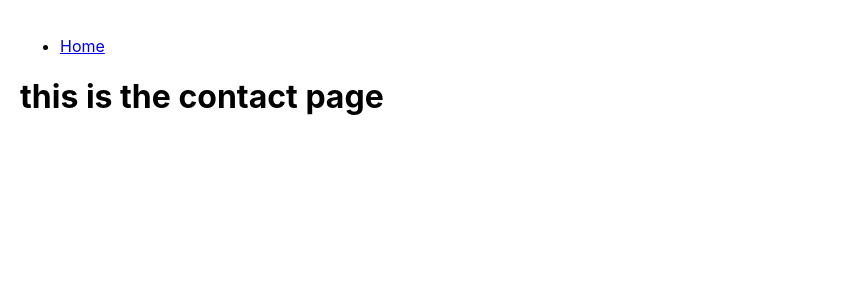
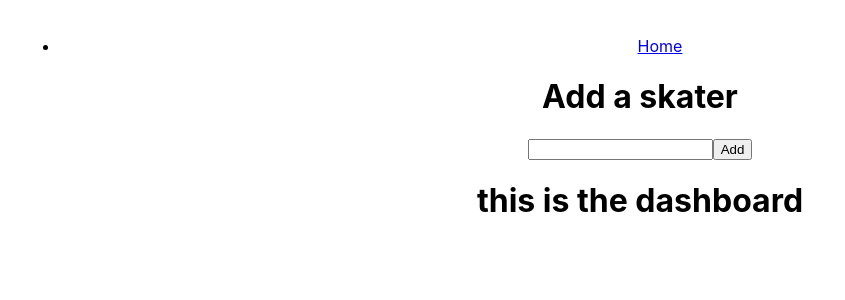
Before and after one commit to helioshe4/Shorttrack-Results, a React (Create React App) app in the folder client/: page /dashboard in a window 1280 px wide. Shown: the top 300 px of the page, without its empty margins (0-845 px from the left). Built offline with nearby package versions, Linux system fonts and the light colour scheme.

Commit message:
implemented adding skater

```diff
--- a/client/src/App.js
+++ b/client/src/App.js
@@ -2,7 +2,6 @@ import React, { useState } from "react";
 import { BrowserRouter, Routes, Route, Navigate } from "react-router-dom";
 import Home from "./components/pages/Home";
 import Login from "./components/pages/Login";
-import LoginContainer from "./containers/LoginContainer";
 import Dashboard from "./components/pages/Dashboard";
 import NoPage from "./components/pages/NoPage";
 
--- /dev/null
+++ b/client/src/components/AddSkater.jsx
@@ -0,0 +1,64 @@
+import React, { useState } from "react";
+
+const AddSkater = () => {
+  const [skater_name, setSkaterName] = useState("");
+  const [successMessage, setSuccessMessage] = useState("");
+  const [failureMessage, setFailureMessage] = useState("");
+
+  const onSubmitForm = async (e) => {
+    e.preventDefault();
+    try {
+      const body = { skater_name };
+
+      //for when form is blank
+      if (skater_name.trim() === "") {
+        setFailureMessage("Skater name cannot be empty!");
+        return;
+      }
+
+      const response = await fetch("http://localhost:5000/skaters", {
+        method: "POST",
+        headers: { "Content-Type": "application/json" },
+        body: JSON.stringify(body),
+      });
+
+      // Check for duplicate key constraint violation
+      if (response.status === 409) {
+        //clear error messages:
+        setSuccessMessage("");
+
+        setFailureMessage(`${skater_name} has already been added!`);
+      } else {
+        //clear error messages:
+        setFailureMessage("");
+
+        setSuccessMessage(`${skater_name} was added!`);
+        // Clear the input field
+        setSkaterName("");
+      }
+
+    } catch (err) {
+      console.error(err.message);
+    }
+  };
+
+
+  return (
+    <>
+      <h1 className="text-center mt-5">Add a skater</h1>
+      <form className="d-flex mt-5" onSubmit={onSubmitForm}>
+        <input
+          type="text"
+          className="form-control"
+          value={skater_name}
+          onChange={(e) => setSkaterName(e.target.value)}
+        />
+        <button className="btn btn-success">Add</button>
+      </form>
+      {successMessage && <p style={{ color: 'green' }}>{successMessage}</p>}
+      {failureMessage && <p style={{ color: 'red' }}>{failureMessage}</p>}
+    </>
+  );
+};
+
+export default AddSkater;
--- /dev/null
+++ b/client/src/components/DeleteSkater.jsx
@@ -0,0 +1,71 @@
+import React, { useState, useEffect } from "react";
+
+const DeleteSkater = () => {
+  const [skaters, setSkaters] = useState([]);
+  const [skater_name, setSkaterName] = useState("");
+  const [successMessage, setSuccessMessage] = useState("");
+  const [failureMessage, setFailureMessage] = useState("");
+
+  const deleteSkater = async (e, id) => {
+    e.preventDefault();
+    try {
+      const response = await fetch(`http://localhost:5000/skaters/${skater_name}`, {
+        method: "DELETE"
+      });
+
+      setSkaters(skaters.filter((skater) => skater.skater_id !== id));
+
+      // Check for duplicate key constraint violation
+      if (response.status === 409) {
+        //clear error messages:
+        setSuccessMessage("");
+
+        setFailureMessage(`${id} has already been added!`);
+      } else {
+        //clear error messages:
+        setFailureMessage("");
+
+        setSuccessMessage(`${id} was added!`);
+        // Clear the input field
+        setSkaterName("");
+      }
+
+    } catch (err) {
+      console.error(err.message);
+    }
+  };
+
+  const getSkaters = async () => {
+    try {
+      const response = await fetch("http://localhost:5000/skaters");
+      const jsonData = await response.json();
+
+      setSkaters(jsonData);
+    } catch (err) {
+      console.error(err.message);
+    }
+  };
+
+  useEffect(() => {
+    getSkaters();
+  }, []);
+
+  return (
+    <>
+      <h1 className="text-center mt-5">Delete a skater</h1>
+      <form className="d-flex mt-5" onSubmit={(e) => deleteSkater(e, skater_name)}>
+        <input
+          type="text"
+          className="form-control"
+          value={skater_name}
+          onChange={(e) => setSkaterName(e.target.value)}
+        />
+        <button className="btn btn-success">Delete</button>
+      </form>
+      {successMessage && <p style={{ color: 'green' }}>{successMessage}</p>}
+      {failureMessage && <p style={{ color: 'red' }}>{failureMessage}</p>}
+    </>
+  );
+};
+
+export default DeleteSkater;
--- a/client/src/components/Homebar.jsx
+++ b/client/src/components/Homebar.jsx
@@ -1,5 +1,6 @@
 import React from "react";
 import { BrowserRouter, Route, Link } from "react-router-dom";
+import "./stylingComponents/Homebar.css";
 
 function Homebar() {
   return (
--- a/client/src/components/pages/Dashboard.jsx
+++ b/client/src/components/pages/Dashboard.jsx
@@ -1,11 +1,15 @@
 import React from "react";
 import Homebar from "../Homebar";
+import AddSkater from "../AddSkater";
+import DeleteSkater from "../DeleteSkater";
 
 function Dashboard() {
   return (
     <>
       <Homebar />
-      <h1>this is the contact page</h1>
+      <AddSkater />
+      {/* <DeleteSkater /> */}
+      <h1>this is the dashboard</h1>
     </>
   );
 }
--- a/client/src/components/pages/NoPage.jsx
+++ b/client/src/components/pages/NoPage.jsx
@@ -1,7 +1,13 @@
 import React from "react";
+import Homebar from "../Homebar";
 
 function NoPage() {
-  return <h1>this is the no page error page</h1>;
+  return (
+    <>
+      <Homebar />
+      <h1>this is the no page error page</h1>
+    </>
+  );
 }
 
 export default NoPage;
--- a/client/src/styling/App.css
+++ b/client/src/styling/App.css
@@ -1,4 +1,5 @@
 .wrapper {
   padding: 20px;
   /* color: red; */
+  text-align: center;
 }
```
Also changed, not shown: client/src/components/stylingComponents/Homebar.css (added), 1 other file (tests, documents, lock files or other folders).
